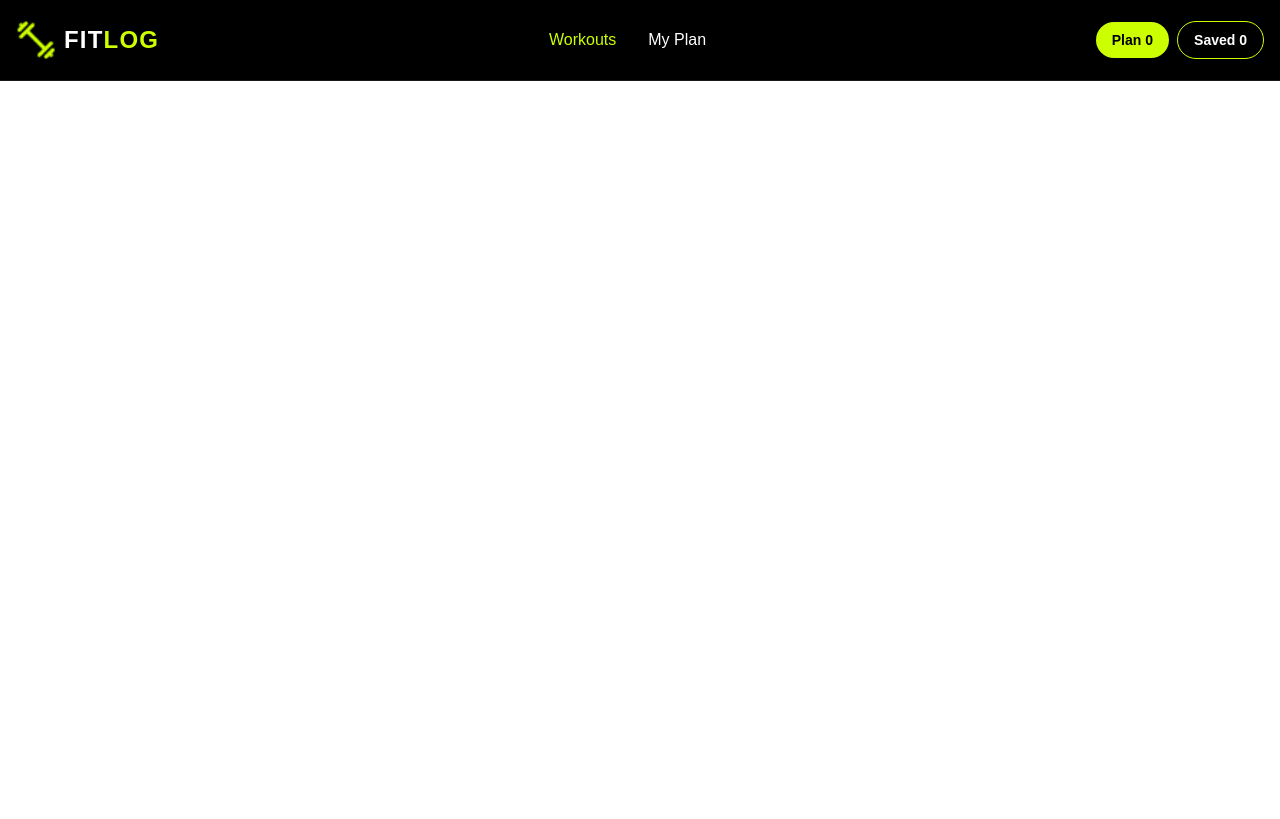
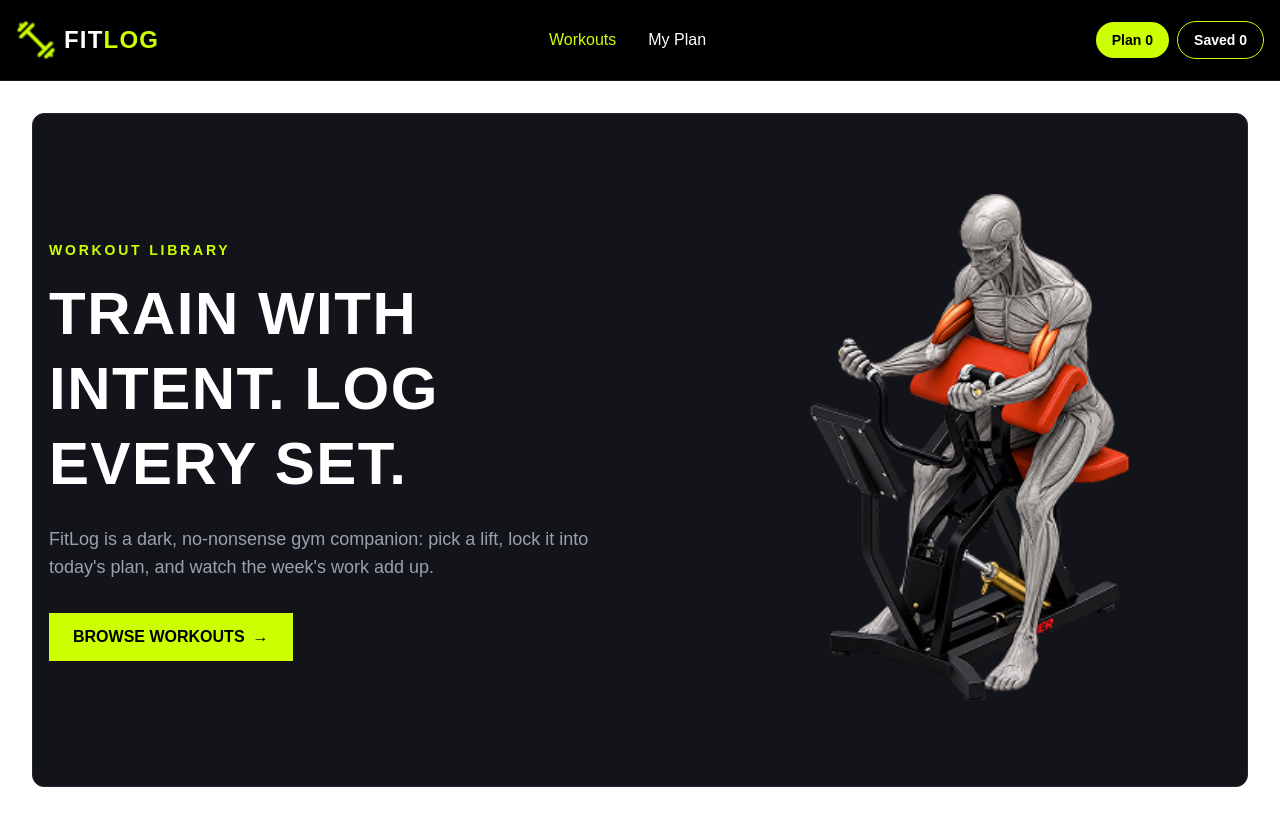
Before and after one commit to hridoycoders/fit-log, a Next.js app: page / in a window 1280 px wide. Built offline with nearby package versions, Linux system fonts and the light colour scheme.

Commit message:
add hero banner section

```diff
--- a/src/app/layout.tsx
+++ b/src/app/layout.tsx
@@ -2,6 +2,7 @@ import type { Metadata } from "next";
 import { Geist, Geist_Mono } from "next/font/google";
 import "./globals.css";
 import Navbar from "@/components/Navbar/Navbar";
+import Hero from "@/components/Hero/Hero";
 
 const geistSans = Geist({
   variable: "--font-geist-sans",
@@ -26,6 +27,7 @@ export default function RootLayout({ children }: LayoutProps<"/">) {
     >
       <body className="min-h-full flex flex-col">
         <Navbar></Navbar>
+        <Hero></Hero>
         {children}</body>
     </html>
   );
--- /dev/null
+++ b/src/components/Hero/Hero.tsx
@@ -0,0 +1,47 @@
+import Image from "next/image";
+import Link from "next/link";
+
+const Hero = () => {
+    return (
+        <section className="bg-[#12141a] border border-[#232733] rounded-xl  m-4 md:m-8">
+            <div className="container mx-auto grid items-center gap-10 px-4 py-16 md:grid-cols-2 md:py-20">
+
+                {/* Hero Left */}
+                <div>
+                    <p className="mb-4 text-sm font-semibold tracking-[0.2em] text-[#ccff00]">
+                        WORKOUT LIBRARY
+                    </p>
+
+                    <h1 className="max-w-2xl text-4xl font-bold uppercase leading-tight tracking-wide text-white md:text-5xl lg:text-6xl">
+                        TRAIN WITH INTENT. LOG EVERY SET.
+                    </h1>
+
+                    <p className="mt-6 max-w-xl text-base leading-7 text-gray-400 md:text-lg">
+                        FitLog is a dark, no-nonsense gym companion: pick a lift, lock it
+                        into today's plan, and watch the week's work add up.
+                    </p>
+
+                    <Link href="#library" className="mt-8 inline-flex items-center gap-2 bg-[#ccff00] px-6 py-3 font-bold uppercase text-black transition hover:bg-[#b8e600]">
+                        Browse Workouts
+                        <span>→</span>
+                    </Link>
+                </div>
+
+                {/* Hero Right Image */}
+                <div className="flex justify-center md:justify-end">
+                    <Image
+                        src="/asset/banner.png"
+                        alt="FitLog workout banner"
+                        width={600}
+                        height={600}
+                        priority
+                        className="h-auto w-full max-w-md object-contain lg:max-w-lg"
+                    />
+                </div>
+
+            </div>
+        </section>
+    );
+};
+
+export default Hero;
```
Also changed, not shown: public/asset/banner.png (added).
